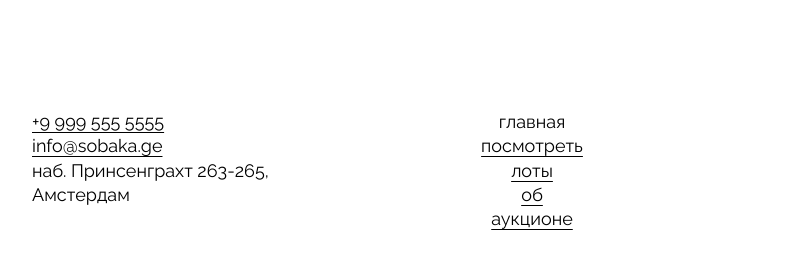
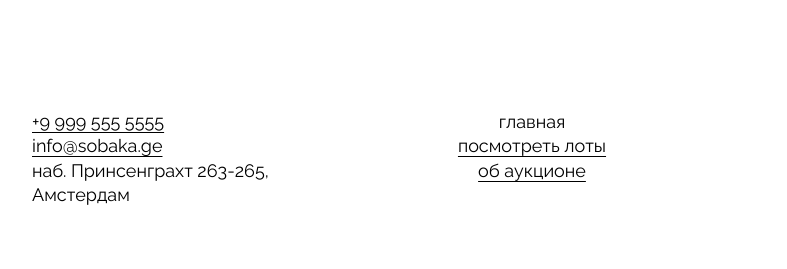
Before and after one commit to mkniazevskiu-create/ono-tebe-nado-ad, a plain HTML site: page index.html in a window 1280 px wide. Shown: the part 2785-3054 px from the top of the page, 108-895 px from the left. Drawn offline with Linux system fonts and the light colour scheme.

Commit message:
Исправил меню в footer

```diff
--- a/styles/style.css
+++ b/styles/style.css
@@ -258,12 +258,13 @@ body {
 
 .footer {
   display: grid;
-  grid-template-columns: 1fr min-content 1fr;
+  grid-template-columns: 1fr 200px 1fr;
   align-items: start;
   padding: 180px 50px 82px;
 }
 
 .footer__menu {
+  justify-self: center;
   text-align: center;
 }
 
@@ -275,6 +276,7 @@ body {
   font-size: 18px;
   line-height: 1.35;
   text-underline-offset: 4px;
+  white-space: nowrap;
 }
 
 .footer__menu-link_active {
```
